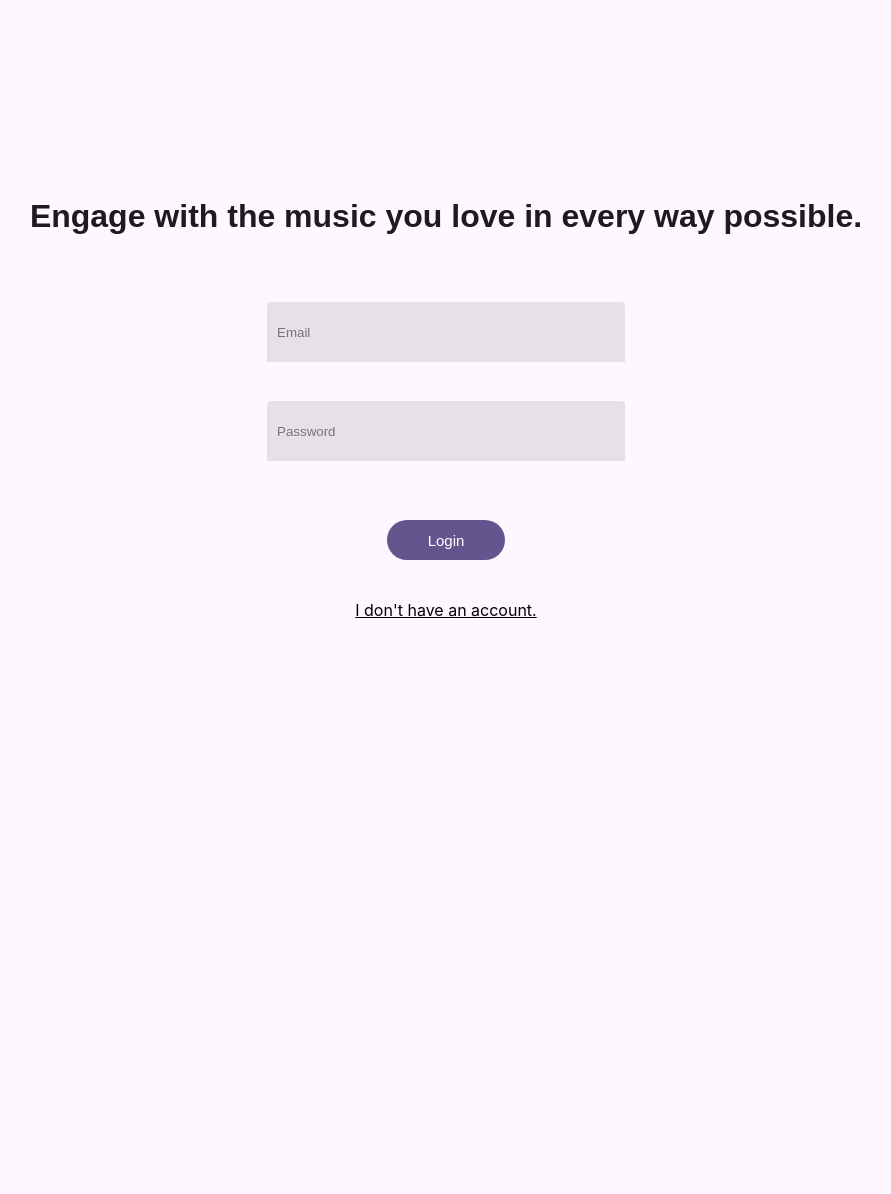
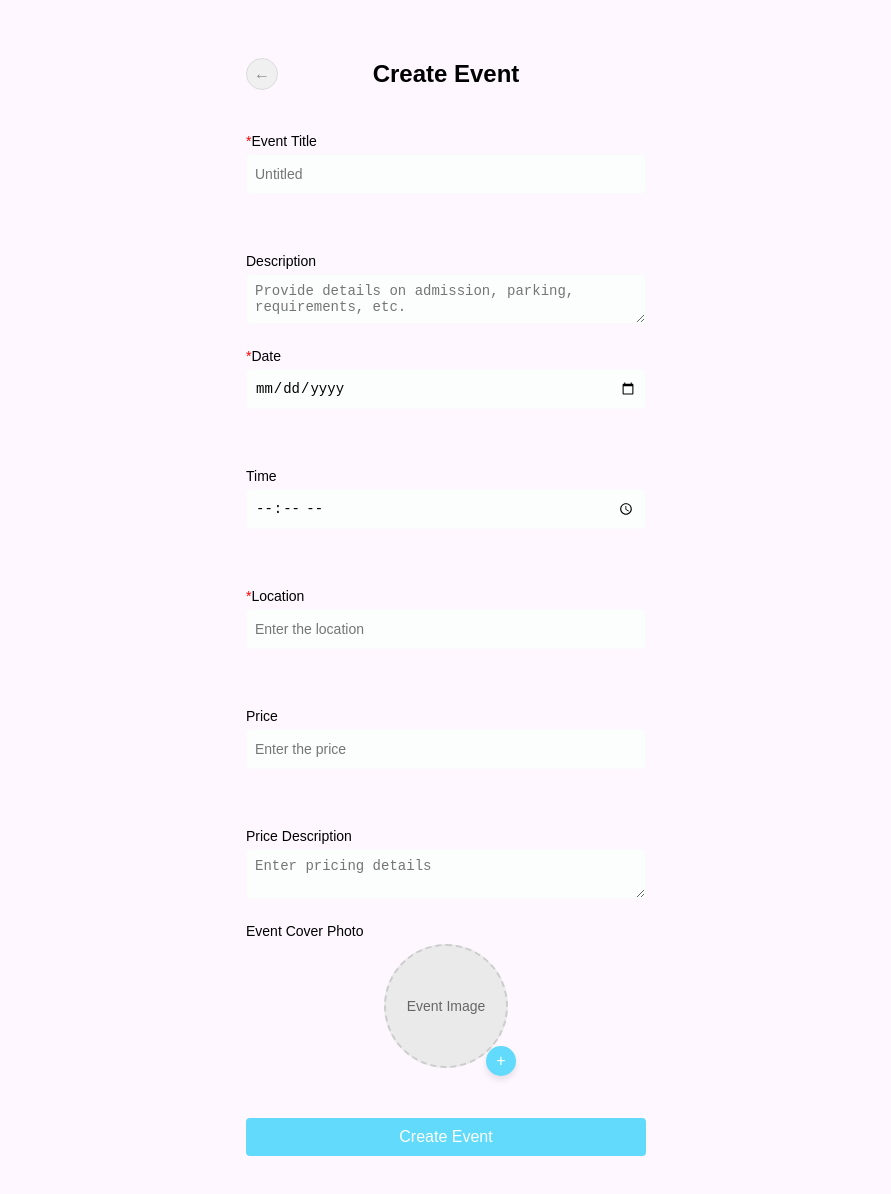
Before and after one commit to CSE110-FA24-14/Sync-De-Stress, a React (Create React App) app in the folder frontend/: page /createevent in a window 1280 px wide. Shown: the top 1194 px of the page, without its empty margins (194-1085 px from the left). Before the commit the page ends 800 px from the top, so only its background shows below. Built offline with nearby package versions, Linux system fonts and the light colour scheme.

Commit message:
Event upload funciontal

```diff
--- a/frontend/src/App.tsx
+++ b/frontend/src/App.tsx
@@ -20,6 +20,7 @@ function App() {
           <Route path="*" element={<Login />} />
           <Route path="/CreateProfile" element={<CreateProfile />} />
           <Route path="/home" element={<Events />} />
+          <Route path="/createevent" element={<CreateEvent />} />
           <Route path="/people" element={<People />} />
           <Route path="/profile" element={<Profile />} />
         </Routes>
--- a/frontend/src/pages/CreateEvent.tsx
+++ b/frontend/src/pages/CreateEvent.tsx
@@ -1,64 +1,189 @@
-import React from 'react';
+import React, { useState } from 'react';
+import { useNavigate } from 'react-router-dom';
 import '../styles/CreateForm.css';
+import { createEvent } from '../services/authService';
 
 const CreateEvent: React.FC = () => {
+  const navigate = useNavigate();
+  const [title, setTitle] = useState('');
+  const [description, setDescription] = useState('');
+  const [date, setDate] = useState('');
+  const [time, setTime] = useState('');
+  const [location, setLocation] = useState('');
+  const [price, setPrice] = useState<number | ''>('');
+  const [priceDescription, setPriceDescription] = useState('');
+  const [coverPhoto, setCoverPhoto] = useState<File | null>(null);
+  const [previewImage, setPreviewImage] = useState<string | null>(null);
+  const [error, setError] = useState('');
+  const [success, setSuccess] = useState('');
+
+  const handleCreateEvent = async (e: React.FormEvent) => {
+    e.preventDefault();
+
+    setError('');
+    setSuccess('');
+
+    if (!title || !date || !location) {
+      setError('Event Title, Date, and Location are required fields.');
+      return;
+    }
+
+    try {
+      const eventData = {
+        eventName: title,
+        eventDate: date,
+        time,
+        location,
+        attendees: 0,
+        description,
+        priceEstimate: price || 0,
+        coverPhoto: 'default.jpg', // edit later
+      };
+
+      await createEvent(eventData);
+      setSuccess('Event created successfully!');
+      navigate('/home');
+    } catch (err: any) {
+      setError(err.response?.data?.message || 'Failed to create event.');
+    }
+  };
+
+  const handleImageChange = (e: React.ChangeEvent<HTMLInputElement>) => {
+    if (e.target.files && e.target.files[0]) {
+      const file = e.target.files[0];
+      setCoverPhoto(file);
+      setPreviewImage(URL.createObjectURL(file));
+    }
+  };
+
   return (
     <div className="CreateForm-container">
+      <div className="CreateForm-header-container">
+        <button
+          className="Back-button"
+          onClick={() => navigate('/home')}
+        >
+          ←
+        </button>
         <h2 className="CreateForm-header">Create Event</h2>
-
-      {/* Title Field */}
-      <div className="Form-section">
-        <label>Event Title</label>
-        <input type="text" placeholder="Untitled" />
       </div>
 
-      {/* Description Field */}
+      <form className="Form-section" onSubmit={handleCreateEvent}>
+        <div className="Form-section">
+          <label>
+            <span style={{ color: 'red' }}>*</span>Event Title
+          </label>
+          <input
+            type="text"
+            placeholder="Untitled"
+            value={title}
+            onChange={(e) => setTitle(e.target.value)}
+            required
+          />
+        </div>
+
         <div className="Form-section">
           <label>Description</label>
-        <textarea placeholder="Provide details on admission, parking, requirements, etc."></textarea>
+          <textarea
+            placeholder="Provide details on admission, parking, requirements, etc."
+            value={description}
+            onChange={(e) => setDescription(e.target.value)}
+          ></textarea>
         </div>
 
-      {/* Date Field */}
         <div className="Form-section">
-        <label>Date</label>
-        <input type="date" />
+          <label>
+            <span style={{ color: 'red' }}>*</span>Date
+          </label>
+          <input
+            type="date"
+            value={date}
+            onChange={(e) => setDate(e.target.value)}
+            required
+          />
         </div>
 
-      {/* Time Field */}
         <div className="Form-section">
           <label>Time</label>
-        <input type="time" />
+          <input
+            type="time"
+            value={time}
+            onChange={(e) => setTime(e.target.value)}
+          />
         </div>
 
-      {/* Location Field */}
         <div className="Form-section">
-        <label>Location</label>
-        <input type="text" />
+          <label>
+            <span style={{ color: 'red' }}>*</span>Location
+          </label>
+          <input
+            type="text"
+            placeholder="Enter the location"
+            value={location}
+            onChange={(e) => setLocation(e.target.value)}
+            required
+          />
         </div>
 
-      {/* Price Field */}
         <div className="Form-section">
           <label>Price</label>
-        <input type="number" />
+          <input
+            type="number"
+            placeholder="Enter the price"
+            value={price}
+            onChange={(e) => setPrice(Number(e.target.value) || '')}
+          />
         </div>
 
-      {/* Price Description */}
         <div className="Form-section">
           <label>Price Description</label>
-        <textarea placeholder="Enter pricing details"></textarea>
+          <textarea
+            placeholder="Enter pricing details"
+            value={priceDescription}
+            onChange={(e) => setPriceDescription(e.target.value)}
+          ></textarea>
         </div>
 
-
-       {/* Event Picture Section */}
+        <div className="Form-section">
+          <label>Event Cover Photo</label>
           <div className="EventImage-container">
+            {previewImage ? (
+              <img
+                src={previewImage}
+                alt="Event Preview"
+                className="EventImage-preview"
+                style={{
+                  width: '120px',
+                  height: '120px',
+                  borderRadius: '50%',
+                  objectFit: 'cover',
+                  marginBottom: '10px',
+                }}
+              />
+            ) : (
               <div className="EventImage-placeholder">
                 <span>Event Image</span>
-          <button className="EventImage-button">+</button>
+                <button type="button" className="EventImage-button">+</button>
+              </div>
+            )}
+            <input
+              type="file"
+              accept="image/*"
+              onChange={handleImageChange}
+              style={{ display: 'none' }}
+              id="coverPhotoUpload"
+            />
+
           </div>
         </div>
 
-      {/* Next Button */}
-      <button className="Next-button">Next</button>
+        <button type="submit" className="Next-button">
+          Create Event
+        </button>
+
+        {error && <p style={{ color: 'red', textAlign: 'center', marginTop: '10px' }}>{error}</p>}
+        {success && <p style={{ color: 'green', textAlign: 'center', marginTop: '10px' }}>{success}</p>}
+      </form>
     </div>
   );
 };
--- a/frontend/src/pages/Events.tsx
+++ b/frontend/src/pages/Events.tsx
@@ -1,11 +1,13 @@
 import React, { useEffect, useState } from 'react';
-import { fetchEvents, rsvpEvent, EventResponseInterface } from '../services/authService'; // DummyEventInterface
+import { fetchEvents, rsvpEvent, EventResponseInterface } from '../services/authService';
 import EventComponent from '../styles/EventComponent';
+import { useNavigate } from 'react-router-dom';
 
 const Events: React.FC = () => {
   const [events, setEvents] = useState<EventResponseInterface[]>([]);
   const [error, setError] = useState<string>('');
-  const [loading, setLoading] = useState<boolean>(true); // loading
+  const [loading, setLoading] = useState<boolean>(true);
+  const navigate = useNavigate();
 
   const loadEvents = async () => {
     try {
@@ -35,8 +37,47 @@ const Events: React.FC = () => {
   if (error) return <p style={{ color: 'red' }}>{error}</p>;
 
   return (
-    <div className="events-wrapper">
-        <h1>Events Page</h1>
+    <div className="events-wrapper" style={{ padding: '20px' }}>
+      <div
+        className="header"
+        style={{
+          display: 'flex',
+          alignItems: 'center',
+          justifyContent: 'space-between',
+          marginBottom: '20px',
+        }}
+      >
+        <h1 style={{ margin: 0, paddingRight: '16px' }}>Events Page</h1>
+        <div
+          className="create-event-button"
+          style={{
+            display: 'flex',
+            alignItems: 'center',
+            cursor: 'pointer',
+            marginLeft: 'auto',
+          }}
+          onClick={() => navigate('/createevent')}
+        >
+          <button
+            style={{
+              backgroundColor: '#f0f0f0',
+              border: 'none',
+              borderRadius: '50%',
+              width: '32px',
+              height: '32px',
+              fontSize: '20px',
+              fontWeight: 'bold',
+              display: 'flex',
+              alignItems: 'center',
+              justifyContent: 'center',
+              marginRight: '8px',
+            }}
+          >
+            +
+          </button>
+          <span style={{ color: '#888', fontSize: '14px' }}>Create Event</span>
+        </div>
+      </div>
       {events.map((event) => (
         <EventComponent
           key={event.id}
@@ -51,7 +92,6 @@ const Events: React.FC = () => {
       ))}
     </div>
   );
-
 };
 
 export default Events;
--- a/frontend/src/services/authService.ts
+++ b/frontend/src/services/authService.ts
@@ -55,21 +55,45 @@ export const create_profile = async (
   }
 };
 
-//CREATE EVENTS
+// CREATE EVENT
 export const createEvent = async (eventData: {
-  title: string;
-  date: string;
-  time: string;
-  location: string;
-  attendees: number;
+  eventName: string; // Matches "Event Title"
+  eventDate: string; // Matches "Date"
+  time?: string;
+  location: string; // Matches "Location"
+  attendees?: number; // Default value provided
+  description?: string;
+  priceEstimate?: number; // Matches "Price"
+  coverPhoto?: string; // Optional, placeholder for the event image
 }) => {
   try {
-    const response = await axios.post(`${API_BASE_URL}/events`, eventData);
-    return response.data; // Return the created event
+    const token = localStorage.getItem('token');
+    const response = await axios.post(
+      `${API_BASE_URL}/events`,
+      {
+        eventName: eventData.eventName,
+        eventDate: eventData.eventDate,
+        time: eventData.time || '',
+        location: eventData.location,
+        attendees: eventData.attendees || 0,
+        description: eventData.description || '',
+        priceEstimate: eventData.priceEstimate || 0,
+        coverPhoto: eventData.coverPhoto || '',
+      },
+      {
+        headers: {
+          Authorization: `Bearer ${token}`,
+          'Content-Type': 'application/json',
+        },
+      }
+    );
+    console.log(response.data);
+    return response.data;
   } catch (error: any) {
-    throw error.response?.data || error.message;
+    throw error.response?.data?.message || error.message || 'An unknown error occurred';
   }
 };
+
 
 export interface EventResponseInterface {
   id: string;
@@ -83,36 +107,6 @@ export interface EventResponseInterface {
   registered: boolean;
 }
 
-// Dummy events data using the DummyEventInterface
-// const dummyEvents: EventInterface[] = [
-//   {
-//     id: '1',
-//     title: "John Doe's Concert",
-//     date: '2024-12-01',
-//     time: '18:00',
-//     location: 'Epstein Family Amphitheater',
-//     attendees: 1,
-//     isRsvped: false,
-//   },
-//   {
-//     id: '2',
-//     title: "Jane Doe's Concert",
-//     date: '2024-12-05',
-//     time: '19:00',
-//     location: 'Central Park Stage',
-//     attendees: 0,
-//     isRsvped: true,
-//   },
-//   {
-//     id: '3',
-//     title: 'Rock the Night Festival',
-//     date: '2024-12-10',
-//     time: '20:00',
-//     location: 'Downtown Arena',
-//     attendees: 0,
-//     isRsvped: false,
-//   },
-// ];
 
 export const fetchEvents = async (): Promise<EventResponseInterface[]> => {
   try {
--- a/frontend/src/styles/CreateForm.css
+++ b/frontend/src/styles/CreateForm.css
@@ -1,99 +1,101 @@
-/* CreateForm.css */
-
 .CreateForm-container {
   max-width: 400px;
-  margin: auto;
+  margin: 40px auto;
   padding: 20px;
   font-family: Arial, sans-serif;
+}
+
+.CreateForm-header-container {
+  display: flex;
+  align-items: center;
+  justify-content: center;
+  position: relative;
+  margin-bottom: 45px;
+}
+
+.Back-button {
+  position: absolute;
+  left: 0;
+  background: #f0f0f0;
+  border: 1px solid #dcdcdc;
+  border-radius: 50%;
+  width: 32px;
+  height: 32px;
+  font-size: 16px;
+  display: flex;
+  align-items: center;
+  justify-content: center;
+  color: #888;
+  cursor: pointer;
+  text-decoration: none;
+}
+
+.Back-button:hover {
+  background: #e0e0e0;
 }
 
 .CreateForm-header {
   text-align: center;
   font-size: 24px;
+  margin: 0;
+}
+
+.Form-section {
   margin-bottom: 20px;
 }
 
-.FormImage-container {
-  display: flex;
-  justify-content: center;
-  margin-bottom: 20px;
+.Form-section:last-of-type {
+  margin-bottom: 0;
 }
 
-.FormImage-placeholder {
-  width: 100px;
-  height: 100px;
-  background-color: #e0e0e0;
+.EventImage-container {
+  display: flex;
+  flex-direction: column;
+  align-items: center;
+  justify-content: center;
+  margin-bottom: 30px;
+}
+
+.EventImage-placeholder {
+  width: 120px;
+  height: 120px;
+  background-color: #eaeaea;
+  border: 2px dashed #cccccc;
   border-radius: 50%;
   display: flex;
   align-items: center;
   justify-content: center;
   font-size: 14px;
-  color: #888;
+  color: #666;
   position: relative;
+  transition: all 0.3s ease-in-out;
 }
 
-.FormImage-button {
+.EventImage-placeholder:hover {
+  background-color: #f0f0f0;
+  border-color: #aaaaaa;
+}
+
+.EventImage-button {
   position: absolute;
-  bottom: -5px;
-  right: -5px;
+  bottom: -10px;
+  right: -10px;
   background-color: #61dafb;
   color: white;
   border: none;
   border-radius: 50%;
-  width: 24px;
-  height: 24px;
+  width: 30px;
+  height: 30px;
   font-size: 16px;
+  display: flex;
+  align-items: center;
+  justify-content: center;
+  cursor: pointer;
+  box-shadow: 0 4px 6px rgba(0, 0, 0, 0.1);
 }
 
-.Form-section {
-  margin-bottom: 15px;
-}
-
-.Form-section label {
-  display: block;
-  font-size: 14px;
-  margin-bottom: 5px;
-}
-
-.Form-section input,
-.Form-section textarea,
-.Form-section select {
-  width: 100%;
-  padding: 8px;
-  font-size: 14px;
-  border: 1px solid #fbfafa;
-  border-radius: 4px;
-  box-sizing: border-box;
-}
-
-.Form-section textarea {
-  resize: vertical;
-}
-
-.Form-section input[type="date"] {
-  font-size: 14px;
-  background-color: #ffffff;
-}
-
-.Form-section input[type="text"] {
-  font-size: 14px;
-  background-color: #ffffff;
-}
-
-.Form-section input[type="number"] {
-  font-size: 14px;
-  background-color: #ffffff;
-}
-
-.Form-section input[type="time"] {
-  font-size: 14px;
-  background-color: #ffffff;
-}
-
-.MusicalPreference-header {
-  font-size: 18px;
-  margin-top: 20px;
-  margin-bottom: 10px;
+.EventImage-button:hover {
+  background-color: #21a1f1;
 }
 
 .Next-button {
```
Also changed, not shown: frontend/src/styles/Events.css (added, +31 -0 lines). Lines whose indentation alone changed are shown as unchanged.
